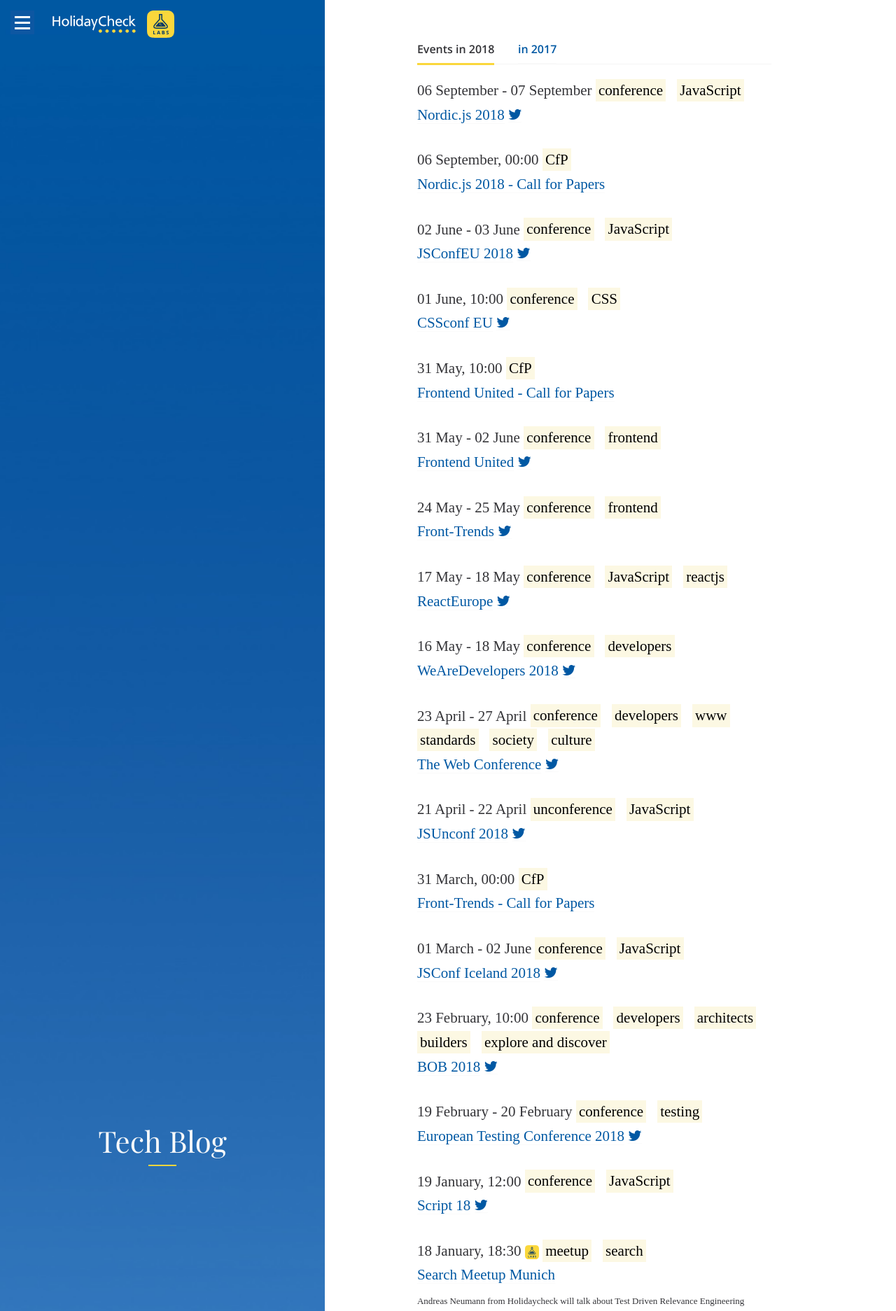
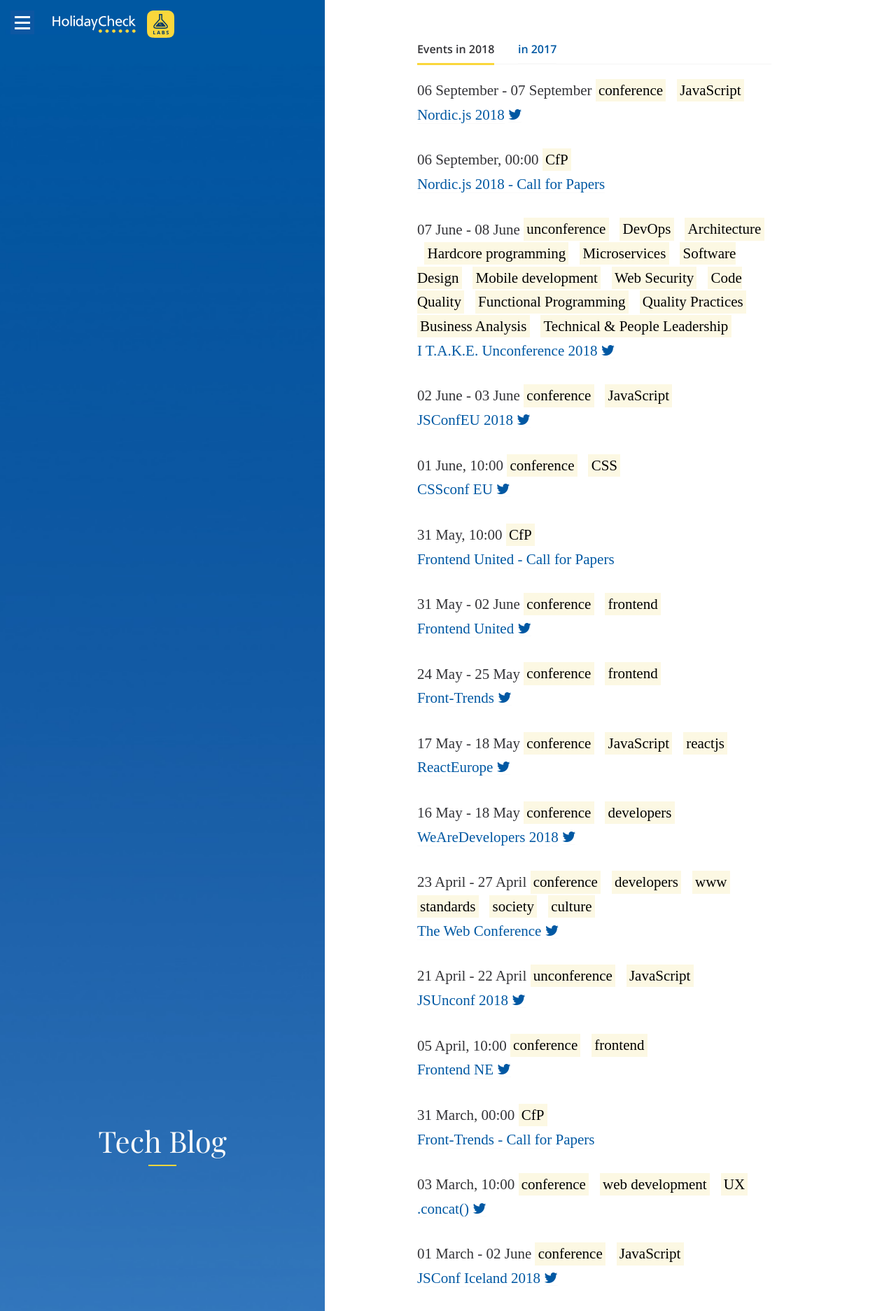
Before and after one commit to holidaycheck/tech-blog, a Jekyll site: the page built from events.md, in a window 1280 px wide. Shown: the top 1873 px of the page at 70% size. Built offline with Jekyll 4.4.1, drawn with Linux system fonts in a browser that asks for light colours; some web fonts are replaced; some of the changed text lies outside the part shown.

Commit message:
A couple more confs+unconfs.

```diff
--- a/_data/events/2018.yml
+++ b/_data/events/2018.yml
@@ -92,6 +92,38 @@
   url: https://www2018.thewebconf.org/
   tags: conference, developers, www, standards, society, culture
   twitter: TheWebConf
+- name: Frontend NE
+  start_datetime: 2018-04-05 10:00
+  location: The Turbine Hall at CastleGate, Newcastle, England
+  url: https://2018.frontendne.co.uk/
+  tags: conference, frontend
+  twitter: frontendne
+- name: .concat()
+  start_datetime: 2018-03-03 10:00
+  location: The University of Applied Sciences, Salzburg, Austria
+  url: https://2018.conc.at/
+  tags: conference, web development, UX
+  twitter: conc_at
+- name: vue.js Amsterdam
+  start_datetime: 2018-02-16 10:00
+  location: Theater Amsterdam, Amsterdam, Netherlands
+  url: https://www.vuejs.amsterdam/
+  tags: conference, vuejs, frontend
+  twitter: vuejsamsterdam
+- name: Smashing Conference
+  start_datetime: 2018-02-07 10:00
+  end_datetime: 2018-02-08 18:00
+  location: London, England
+  url: https://smashingconf.com/
+  tags: conference, web performance, ads, third-party scripts, A/B testing, HTTP/2, debugging, JAM stack, PWA, web fonts loading, memory/CPU perf, service workers
+  twitter: smashingconf
+- name: ng-europe
+  start_datetime: 2018-02-01 10:00
+  end_datetime: 2018-02-02 18:00
+  location: Paris, France
+  url: https://ngeurope.org/
+  tags: conference, angular, JavaScript
+  twitter: NgEurope
 
 #
 # Unconfs
@@ -109,6 +141,13 @@
   url: http://2018.jsunconf.eu/
   tags: unconference, JavaScript
   twitter: jsunconf
+- name: I T.A.K.E. Unconference 2018
+  start_datetime: 2018-06-07 10:00
+  end_datetime: 2018-06-08 18:00
+  location: Radisson Blu, Bucharest, Romania
+  url: https://itakeunconf.com/
+  tags: unconference, DevOps, Architecture, Hardcore programming, Microservices, Software Design, Mobile development, Web Security, Code Quality, Functional Programming, Quality Practices, Business Analysis, Technical & People Leadership
+  twitter: itakeunconf
 
 #
 # CfPs
```
